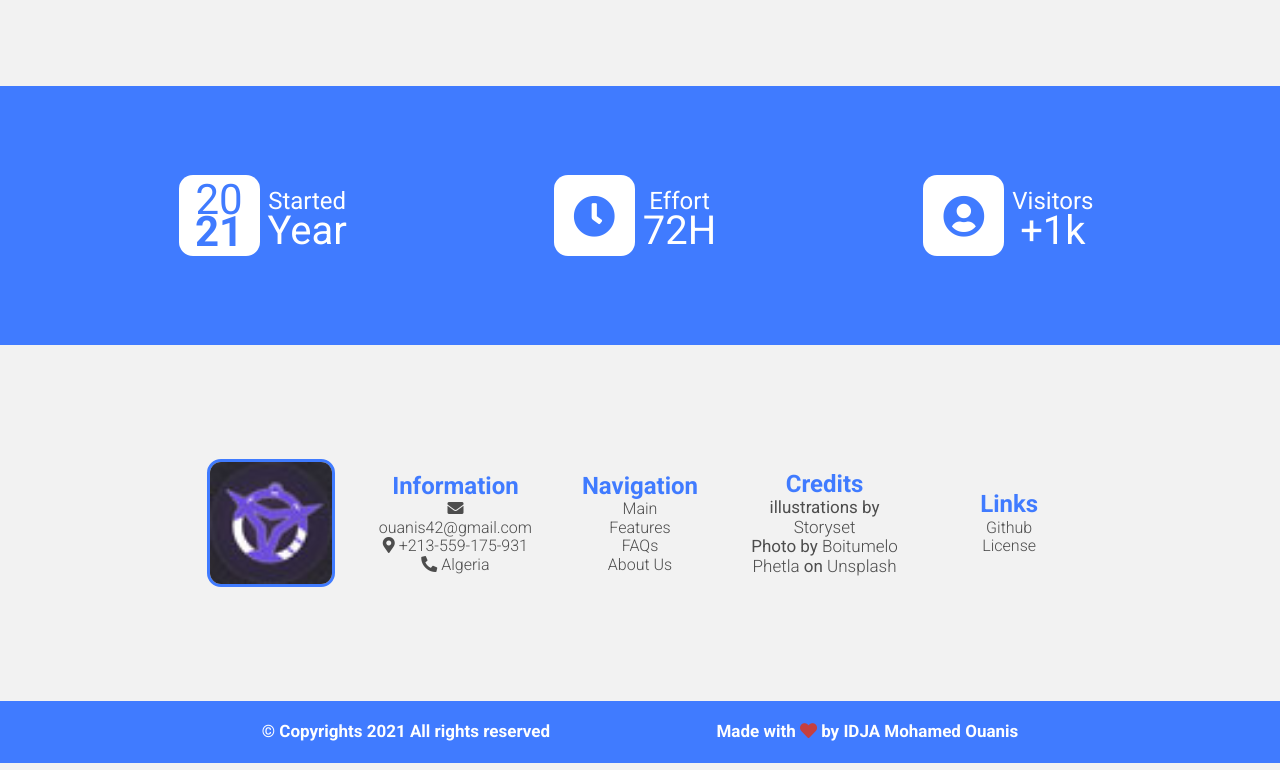
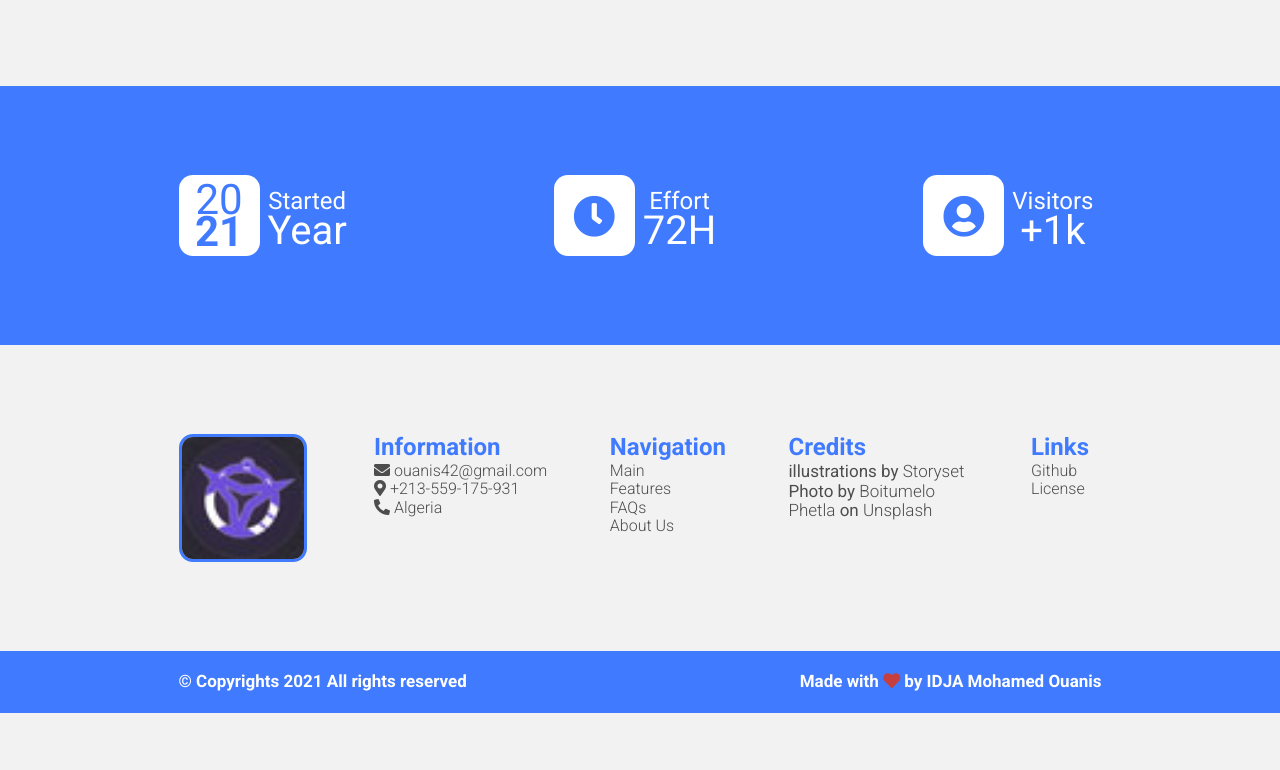
Before and after one commit to rouanis5/password-generator, a website built with Parcel: page src/index.html in a window 1280 px wide. Shown: the part 2934-3704 px from the top of the page. After the commit the page ends 3654 px from the top, so only its background shows below. Built offline with nearby package versions, Linux system fonts and the light colour scheme.

Commit message:
finish the footer section

```diff
--- a/src/scss/pages/_footer.scss
+++ b/src/scss/pages/_footer.scss
@@ -1,16 +1,26 @@
 .footer__main {
     .container {
-        @include flex(space-around, center) {
-            flex-wrap: wrap;
+        display: grid;
+        grid-gap: 50px;
+        justify-content: center;
+        justify-items: center;
+        @include mq($sm) {
+            grid-template-columns: repeat(2, 1fr);
+        }
+        @include mq($md) {
+            grid-template-columns: repeat(3, 1fr);
+        }
+        @include mq($lg) {
+            grid-template-columns: repeat(5, auto);
+            justify-content: unset !important;
+            justify-items: unset !important;
         }
         & > * {
-            flex-basis: 170px;
-        }
-        & > *:not(:last-child) {
-            margin: 25px 0;
+            max-width: 180px;
         }
     }
     .img {
+        width: 100%;
         @include flex(center, null);
     }
     img {
@@ -33,15 +43,29 @@
             text-decoration: underline;
         }
     }
+    @include mq($lg) {
+        .img {
+            width: 133px;
+            img {
+                margin-right: auto;
+            }
+        }
+        a,
+        li,
+        h3 {
+            text-align: left;
+        }
+    }
 }
 .copyrights {
     color: var(--clr--white);
     background: var(--clr--primary);
     border-bottom: solid 7px var(--clr--bg);
     padding: 21px 0;
-    .container {
-        @include flex(space-around, center) {
-            flex-wrap: wrap;
+    @include mq($lg) {
+        .container {
+            display: flex;
+            justify-content: space-between;
         }
     }
     i {
```
